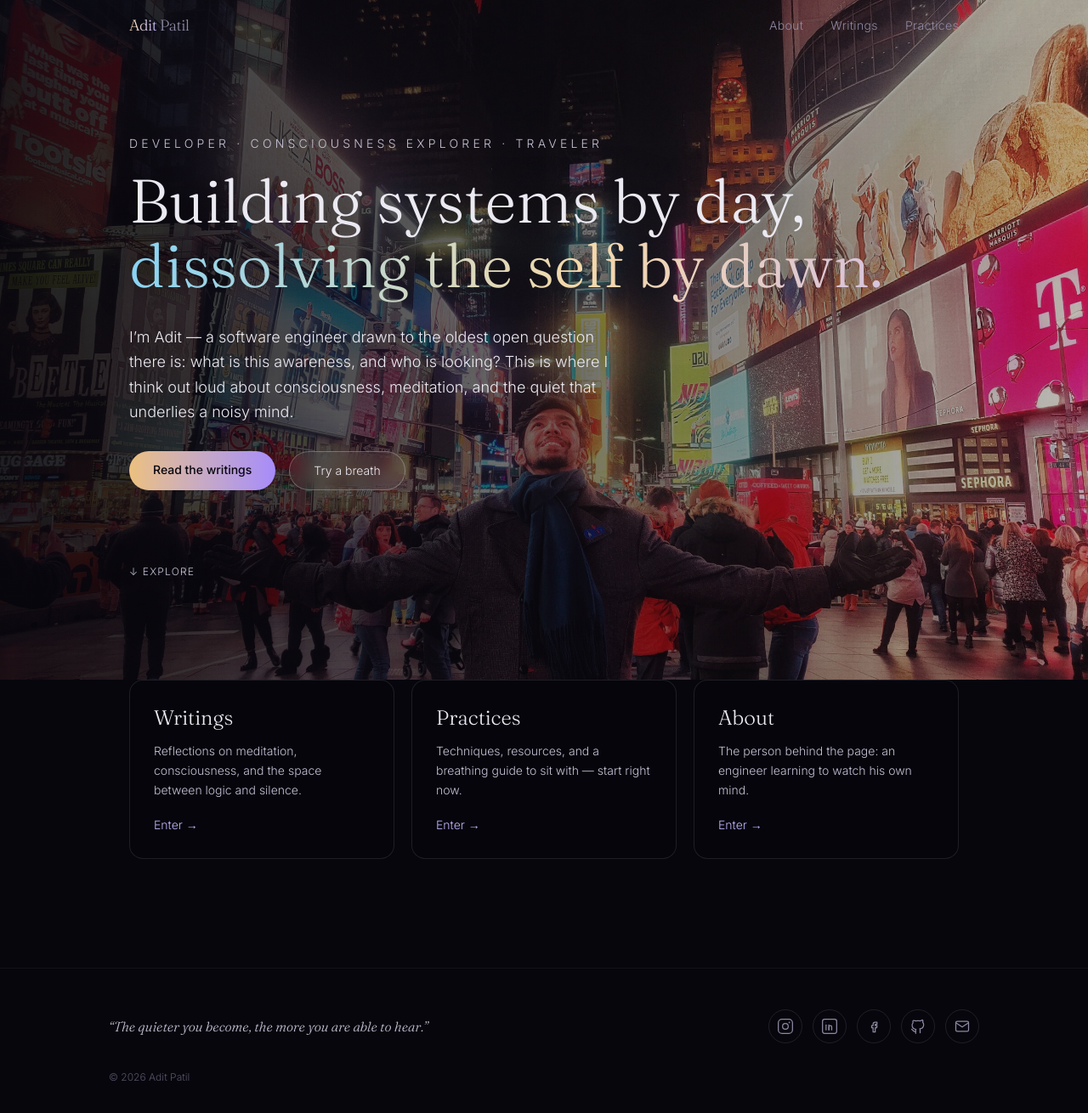
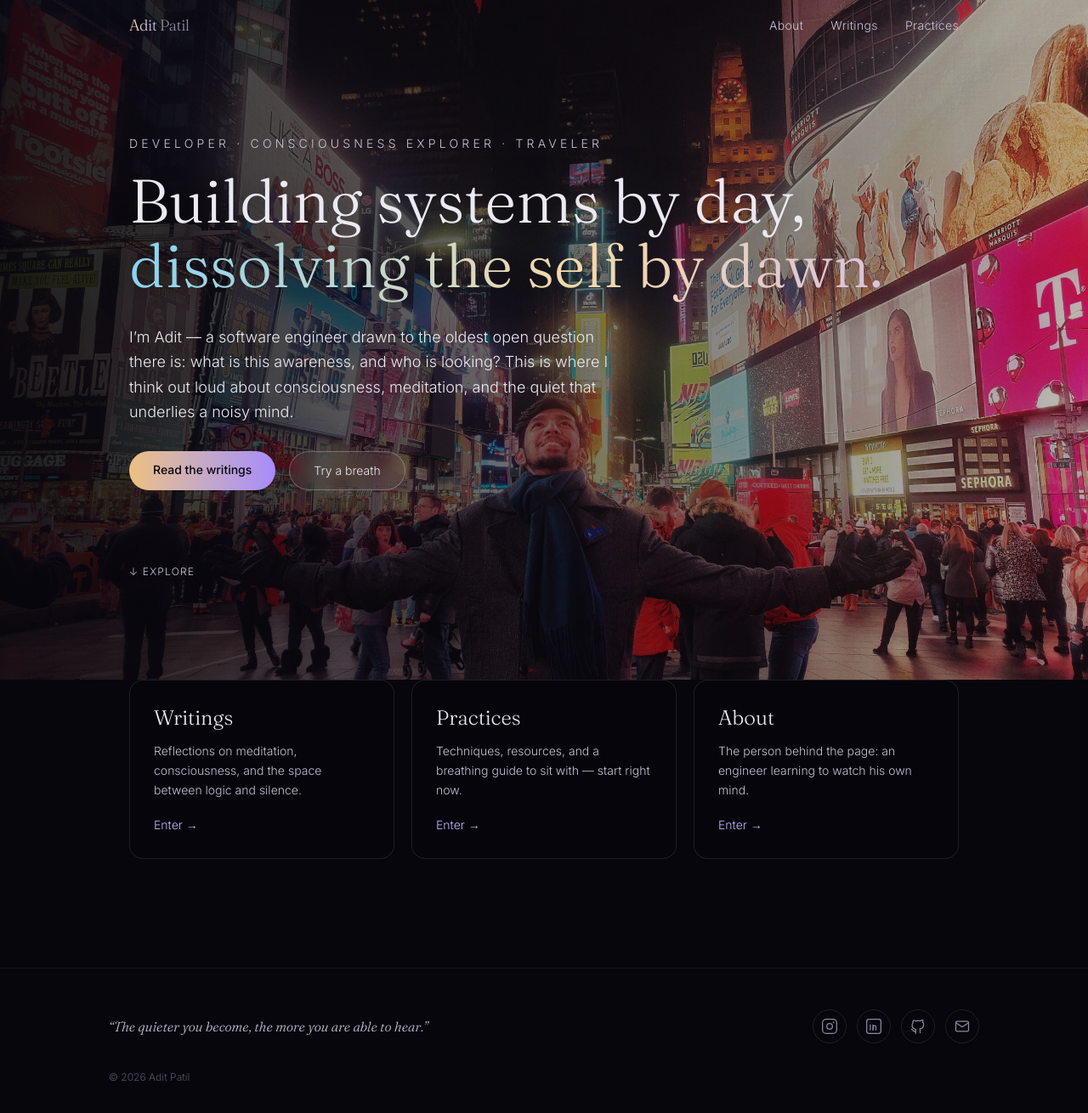
Before and after one commit to aditpatil10/adi10_website, a React (Vite) app: page / in a window 1280 px wide. Shown: the top 1310 px of the page at 85% size. Built offline with nearby package versions, Linux system fonts and the light colour scheme.

Commit message:
Remove Facebook link; brighten navbar text

```diff
--- a/src/components/Footer.tsx
+++ b/src/components/Footer.tsx
@@ -25,13 +25,6 @@ const socials: Social[] = [
         <path d="M11 17v-4a2 2 0 0 1 4 0v4" />
         <line x1="11" y1="10" x2="11" y2="17" />
       </>
-    ),
-  },
-  {
-    label: 'Facebook',
-    href: 'https://www.facebook.com/aditpatil10',
-    icon: (
-      <path d="M14 9h2.5V6H14a3 3 0 0 0-3 3v2H9v3h2v6h3v-6h2.2l.4-3H14V9.5A.5.5 0 0 1 14.5 9H14z" />
     ),
   },
   {
--- a/src/components/Nav.tsx
+++ b/src/components/Nav.tsx
@@ -55,7 +55,7 @@ function Nav() {
                   `group relative tracking-wide transition-colors ${
                     isActive
                       ? 'text-mist-100'
-                      : 'text-mist-500 hover:text-mist-100'
+                      : 'text-mist-300 hover:text-mist-100'
                   }`
                 }
               >
@@ -107,7 +107,7 @@ function Nav() {
               onClick={() => setOpen(false)}
               className={({ isActive }) =>
                 `block py-3 text-sm tracking-wide ${
-                  isActive ? 'text-mist-100' : 'text-mist-500'
+                  isActive ? 'text-mist-100' : 'text-mist-300'
                 }`
               }
             >
```
